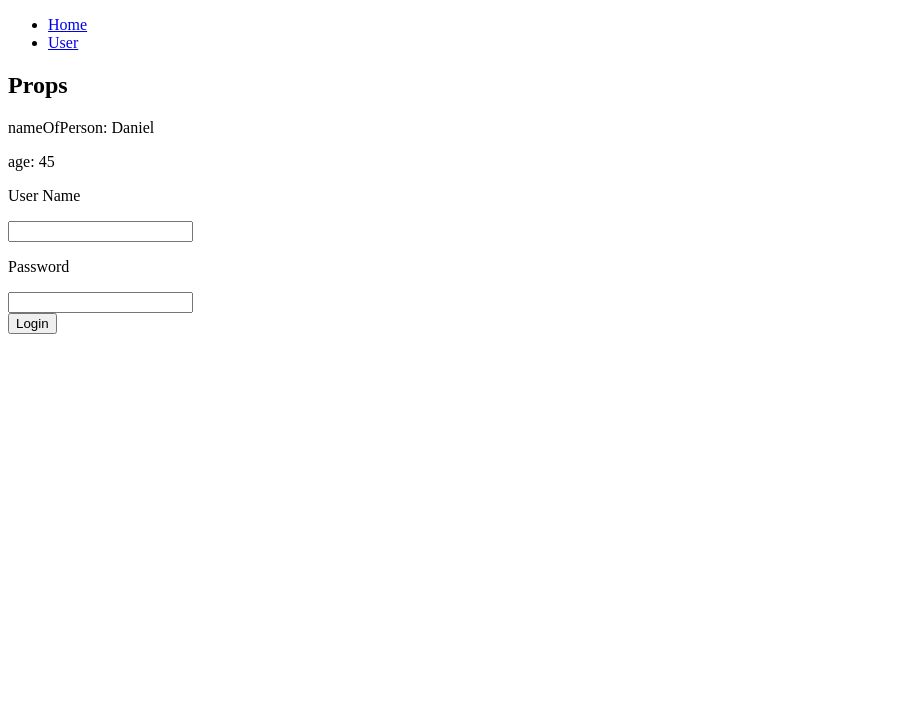
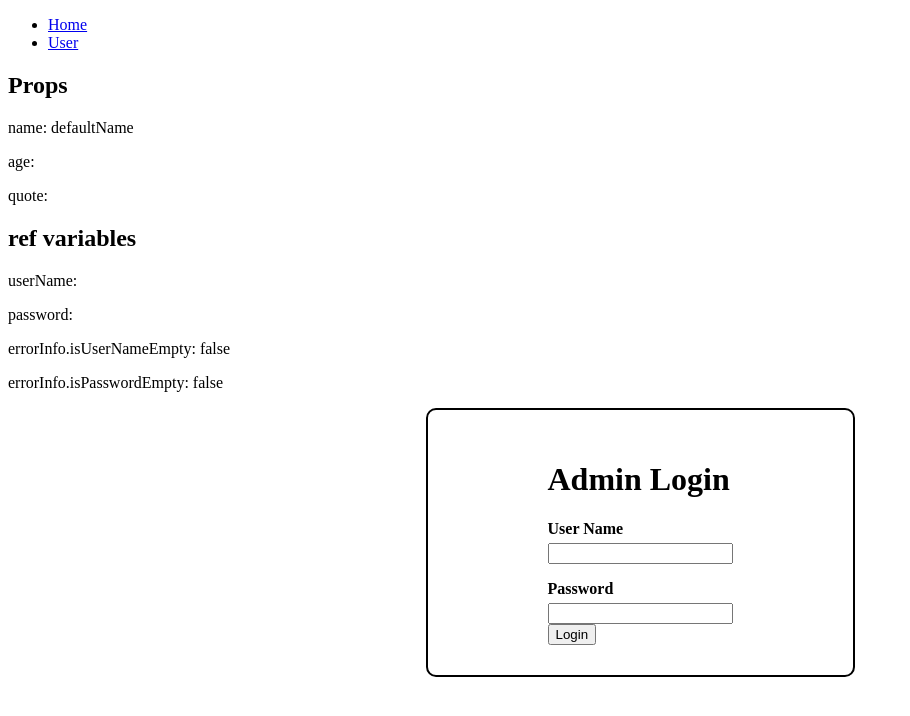
Before and after one commit to PerryM123/tekken-frame-data-admin, a Nuxt app: page / in a window 1280 px wide. Shown: the top 716 px of the page, without its empty margins (0-910 px from the left). Built offline with nearby package versions, Linux system fonts and the light colour scheme; no server answers.

Commit message:
eslintルールを追加し、LoginAreaを修正

```diff
--- a/components/HeaderNav.vue
+++ b/components/HeaderNav.vue
@@ -2,9 +2,9 @@
 export default {
   name: 'HeaderNav',
   data() {
-    return {}
-  },
-}
+    return {};
+  }
+};
 </script>
 <template>
   <nav class="">
--- a/components/Login.vue
+++ /dev/null
@@ -1,59 +0,0 @@
-<!-- Question: what's the common way to order template & script & style?? -->
-<script lang="ts">
-import axios from 'axios'
-export default {
-  name: 'LoginUser',
-  data() {
-    console.log('--test: Login: data')
-    const age = 12 + 33
-    return {
-      nameOfPerson: 'Daniel',
-      age,
-      todos: [],
-    }
-  },
-  async fetch() {
-    const { data } = await axios.get(
-      `https://jsonplaceholder.typicode.com/todos`
-    )
-    this.todos = data
-  },
-  created() {
-    console.log('--test: Login: created')
-  },
-  mounted() {
-    console.log('--test: Login: mounted')
-  },
-  beforeMount() {
-    console.log('--test: Login: beforeMount')
-  },
-}
-</script>
-<template>
-  <div class="">
-    <div>
-      <h2>Props</h2>
-      <p>nameOfPerson: {{ nameOfPerson }}</p>
-      <p>age: {{ age }}</p>
-    </div>
-    <div>
-      <p>User Name</p>
-      <input type="text" />
-      <p>Password</p>
-      <input type="password" />
-      <div>
-        <button class="loginButton">Login</button>
-      </div>
-    </div>
-  </div>
-</template>
-<style scoped lang="scss">
-.textHere {
-  color: red;
-
-  &:hover {
-    color: blue;
-    font-weight: bold;
-  }
-}
-</style>
--- /dev/null
+++ b/components/LoginArea.vue
@@ -0,0 +1,86 @@
+<script setup lang="ts">
+import { ref } from 'vue';
+
+interface Props {
+  name: string;
+  age: number;
+  quote?: string;
+}
+
+const props = withDefaults(defineProps<Props>(), {
+  name: 'defaultName'
+});
+const userName = ref('');
+const password = ref('');
+const errorInfo = {
+  isUserNameEmpty: ref(false),
+  isPasswordEmpty: ref(false),
+  isIncorrectPassword: ref(false)
+};
+
+const resetErrorInfo = () => {
+  errorInfo.isUserNameEmpty.value = false;
+  errorInfo.isPasswordEmpty.value = false;
+  errorInfo.isIncorrectPassword.value = false;
+};
+
+const logInHandler = () => {
+  resetErrorInfo();
+  console.log('logInHandler!!!');
+  if (userName.value.length === 0) {
+    errorInfo.isUserNameEmpty.value = true;
+  }
+  if (password.value.length === 0) {
+    errorInfo.isPasswordEmpty.value = true;
+  }
+
+  if (!errorInfo.isUserNameEmpty.value && !errorInfo.isPasswordEmpty.value) {
+    console.log('submit ok!!!');
+  }
+};
+</script>
+<template>
+  <div class="">
+    <!-- TODO: 以下のdivは動作確認用なので動作確認終わったら削除必須 -->
+    <div>
+      <h2>Props</h2>
+      <p>name: {{ props.name }}</p>
+      <p>age: {{ props.age }}</p>
+      <p>quote: {{ props.quote }}</p>
+      <h2>ref variables</h2>
+      <p>userName: {{ userName }}</p>
+      <p>password: {{ password }}</p>
+      <p>errorInfo.isUserNameEmpty: {{ errorInfo.isUserNameEmpty }}</p>
+      <p>errorInfo.isPasswordEmpty: {{ errorInfo.isPasswordEmpty }}</p>
+    </div>
+    <div class="loginArea">
+      <div class="loginInfo">
+        <h1>Admin Login</h1>
+        <p class="inputTitle">User Name</p>
+        <input v-model="userName" type="text" />
+        <p class="inputTitle">Password</p>
+        <input v-model="password" type="password" />
+        <div>
+          <button class="loginButton" @click="logInHandler()">Login</button>
+        </div>
+      </div>
+    </div>
+  </div>
+</template>
+<style scoped lang="scss">
+.loginArea {
+  display: flex;
+  justify-content: center;
+}
+
+.loginInfo {
+  border: 2px solid;
+  border-radius: 10px;
+  padding: 30px 120px;
+}
+
+.inputTitle {
+  margin-bottom: 5px;
+  font-weight: bold;
+}
+</style>
--- a/components/User.vue
+++ b/components/User.vue
@@ -2,9 +2,9 @@
 export default {
   name: 'UserInfo',
   data() {
-    return {}
-  },
-}
+    return {};
+  }
+};
 </script>
 <template>
   <div class="">This is profile</div>
--- a/nuxt.config.js
+++ b/nuxt.config.js
@@ -3,15 +3,15 @@ export default {
   head: {
     title: 'tekken-frame-data-admin',
     htmlAttrs: {
-      lang: 'en',
+      lang: 'en'
     },
     meta: [
       { charset: 'utf-8' },
       { name: 'viewport', content: 'width=device-width, initial-scale=1' },
       { hid: 'description', name: 'description', content: '' },
-      { name: 'format-detection', content: 'telephone=no' },
+      { name: 'format-detection', content: 'telephone=no' }
     ],
-    link: [{ rel: 'icon', type: 'image/x-icon', href: '/favicon.ico' }],
+    link: [{ rel: 'icon', type: 'image/x-icon', href: '/favicon.ico' }]
   },
 
   // Global CSS: https://go.nuxtjs.dev/config-css
@@ -28,21 +28,24 @@ export default {
     // https://go.nuxtjs.dev/typescript
     '@nuxt/typescript-build',
     // https://go.nuxtjs.dev/stylelint
-    '@nuxtjs/stylelint-module',
+    '@nuxtjs/stylelint-module'
   ],
 
   // Modules: https://go.nuxtjs.dev/config-modules
   modules: [
     // https://go.nuxtjs.dev/axios
-    '@nuxtjs/axios',
+    '@nuxtjs/axios'
   ],
 
   // Axios module configuration: https://go.nuxtjs.dev/config-axios
   axios: {
     // Workaround to avoid enforcing hard-coded localhost:3000: https://github.com/nuxt-community/axios-module/issues/308
-    baseURL: '/',
+    baseURL: '/'
   },
 
   // Build Configuration: https://go.nuxtjs.dev/config-build
   build: {},
-}
+  server: {
+    port: 3001
+  }
+};
--- a/pages/index.vue
+++ b/pages/index.vue
@@ -1,15 +1,15 @@
 <!-- Question: You don't need to import components in vue3?? -->
 <template>
   <div>
-    <Login />
+    <LoginArea />
   </div>
 </template>
 
 <script lang="ts">
-import Vue from 'vue'
+import Vue from 'vue';
 
 export default Vue.extend({
   // Question: What is the point of this?
-  name: 'IndexPage',
-})
+  name: 'IndexPage'
+});
 </script>
--- a/pages/user/index.vue
+++ b/pages/user/index.vue
@@ -3,9 +3,9 @@
 </template>
 
 <script lang="ts">
-import Vue from 'vue'
+import Vue from 'vue';
 
 export default Vue.extend({
-  name: 'UserPage',
-})
+  name: 'UserPage'
+});
 </script>
--- a/stylelint.config.js
+++ b/stylelint.config.js
@@ -3,9 +3,9 @@ module.exports = {
   extends: [
     'stylelint-config-standard',
     'stylelint-config-recommended-vue',
-    'stylelint-config-prettier',
+    'stylelint-config-prettier'
   ],
   // add your custom config here
   // https://stylelint.io/user-guide/configuration
-  rules: {},
-}
+  rules: {}
+};
```
Also changed, not shown: jest.config.js (+5 -5 lines), layouts/default.vue (+4 -4 lines), .eslintrc.js, 1 other file (tests, documents, lock files or other folders).
